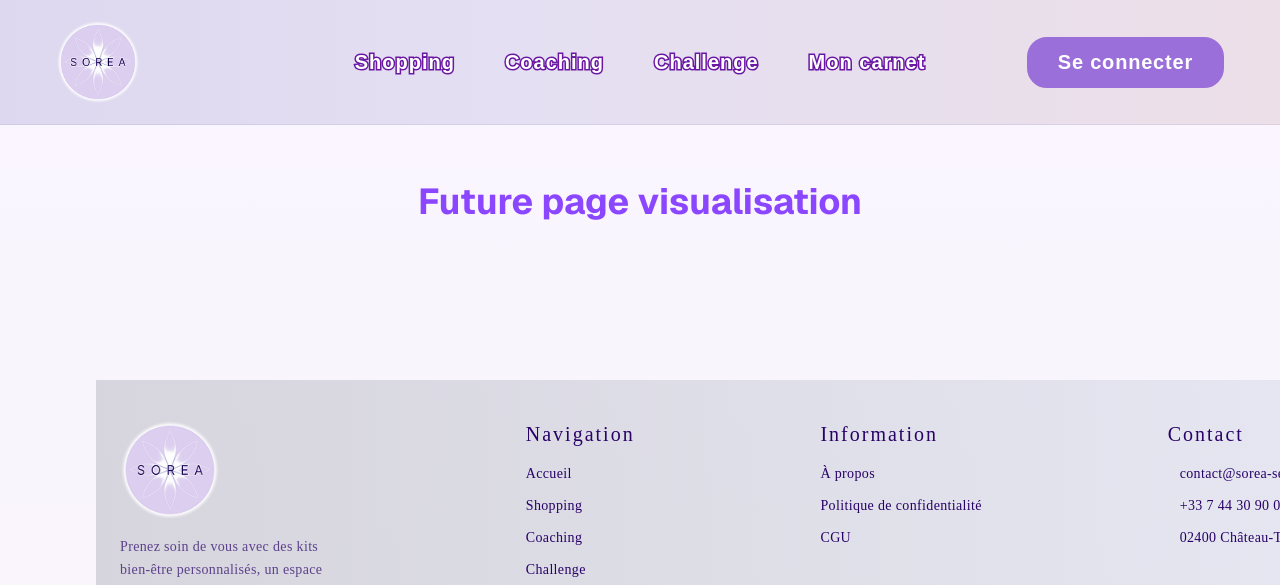
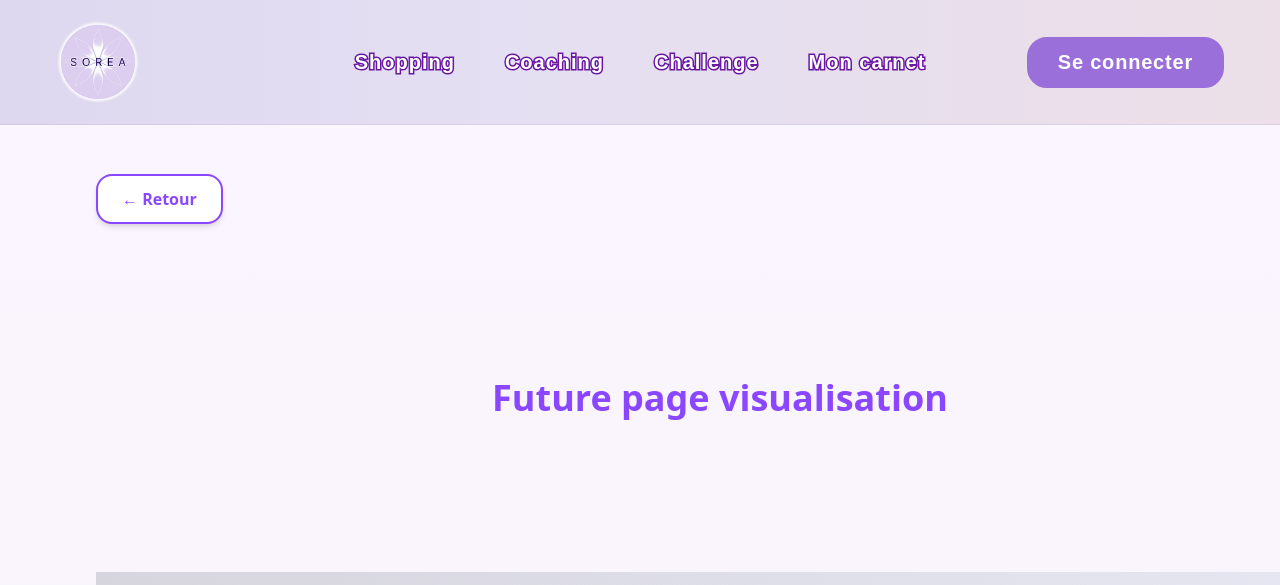
Before and after one commit to SOREA-sea/SOREA, a Next.js app: page /visualisation in a window 1280 px wide. Shown: the top 585 px of the page. Built offline with nearby package versions, Linux system fonts and the light colour scheme; no server answers; some icons are missing; a web font is replaced by a local one.

Commit message:
fix challenge

```diff
--- a/src/app/miroir/page.tsx
+++ b/src/app/miroir/page.tsx
@@ -1,15 +1,28 @@
+import Link from "next/link";
 import Navbar from '@/components/Navbar';
 import Footer from "@/components/Footer";
 
 export default function NouvellePage() {
   return (
-    <div className="min-h-screen flex flex-col bg-gradient-to-b from-purple-50 to-[#f9f5fa]">
+    <div className="min-h-screen flex flex-col bg-gradient-to-b from-purple-50 to-[#f9f5fa] font-sans text-gray-800 relative items-center">
+
       <div className="w-[1440px] pr-[96px] pl-[96px] mx-auto pb-[24px]">
         <Navbar />
       </div>
 
-      <main className="flex-grow flex items-center justify-center">
-        <h1 className="text-4xl font-bold text-[#8B47FF]">Future page Miroire</h1>
+      <main className="flex flex-col flex-grow items-center mx-auto w-[1440px] pt-[150px] pr-[96px] pb-[24px] pl-[96px]">
+
+        <div className="w-full mb-6">
+          <Link href="/challenge">
+            <button className="flex items-center gap-2 bg-white text-[#8B47FF] font-bold px-6 py-3 rounded-2xl shadow-md transition-all duration-300 hover:scale-105 hover:shadow-xl cursor-pointer border-2 border-[#8B47FF]">
+              ← Retour
+            </button>
+          </Link>
+        </div>
+
+        <div className="flex-grow flex items-center justify-center min-h-[300px]">
+          <h1 className="text-4xl font-bold text-[#8B47FF]">Future page Miroire</h1>
+        </div>
       </main>
 
       <div className="w-[1440px] pr-[96px] pl-[96px] mx-auto pb-[24px]">
--- a/src/app/mot-a-moi/page.tsx
+++ b/src/app/mot-a-moi/page.tsx
@@ -1,15 +1,28 @@
+import Link from "next/link";
 import Navbar from '@/components/Navbar';
 import Footer from "@/components/Footer";
 
 export default function NouvellePage() {
   return (
-    <div className="min-h-screen flex flex-col bg-gradient-to-b from-purple-50 to-[#f9f5fa]">
+    <div className="min-h-screen flex flex-col bg-gradient-to-b from-purple-50 to-[#f9f5fa] font-sans text-gray-800 relative items-center">
+
       <div className="w-[1440px] pr-[96px] pl-[96px] mx-auto pb-[24px]">
         <Navbar />
       </div>
 
-      <main className="flex-grow flex items-center justify-center">
-        <h1 className="text-4xl font-bold text-[#8B47FF]">Future page mot-à-moi</h1>
+      <main className="flex flex-col flex-grow items-center mx-auto w-[1440px] pt-[150px] pr-[96px] pb-[24px] pl-[96px]">
+
+        <div className="w-full mb-6">
+          <Link href="/challenge">
+            <button className="flex items-center gap-2 bg-white text-[#8B47FF] font-bold px-6 py-3 rounded-2xl shadow-md transition-all duration-300 hover:scale-105 hover:shadow-xl cursor-pointer border-2 border-[#8B47FF]">
+              ← Retour
+            </button>
+          </Link>
+        </div>
+
+        <div className="flex-grow flex items-center justify-center min-h-[300px]">
+          <h1 className="text-4xl font-bold text-[#8B47FF]">Future page mot-à-moi</h1>
+        </div>
       </main>
 
       <div className="w-[1440px] pr-[96px] pl-[96px] mx-auto pb-[24px]">
--- a/src/app/visualisation/page.tsx
+++ b/src/app/visualisation/page.tsx
@@ -1,15 +1,28 @@
+import Link from "next/link";
 import Navbar from '@/components/Navbar';
 import Footer from "@/components/Footer";
 
 export default function NouvellePage() {
   return (
-    <div className="min-h-screen flex flex-col bg-gradient-to-b from-purple-50 to-[#f9f5fa]">
+    <div className="min-h-screen flex flex-col bg-gradient-to-b from-purple-50 to-[#f9f5fa] font-sans text-gray-800 relative items-center">
+
       <div className="w-[1440px] pr-[96px] pl-[96px] mx-auto pb-[24px]">
         <Navbar />
       </div>
 
-      <main className="flex-grow flex items-center justify-center">
-        <h1 className="text-4xl font-bold text-[#8B47FF]">Future page visualisation</h1>
+      <main className="flex flex-col flex-grow items-center mx-auto w-[1440px] pt-[150px] pr-[96px] pb-[24px] pl-[96px]">
+
+        <div className="w-full mb-6">
+          <Link href="/challenge">
+            <button className="flex items-center gap-2 bg-white text-[#8B47FF] font-bold px-6 py-3 rounded-2xl shadow-md transition-all duration-300 hover:scale-105 hover:shadow-xl cursor-pointer border-2 border-[#8B47FF]">
+              ← Retour
+            </button>
+          </Link>
+        </div>
+
+        <div className="flex-grow flex items-center justify-center min-h-[300px]">
+          <h1 className="text-4xl font-bold text-[#8B47FF]">Future page visualisation</h1>
+        </div>
       </main>
 
       <div className="w-[1440px] pr-[96px] pl-[96px] mx-auto pb-[24px]">
--- a/src/app/wim-hof/page.tsx
+++ b/src/app/wim-hof/page.tsx
@@ -1,15 +1,28 @@
+import Link from "next/link";
 import Navbar from '@/components/Navbar';
 import Footer from "@/components/Footer";
 
 export default function NouvellePage() {
   return (
-    <div className="min-h-screen flex flex-col bg-gradient-to-b from-purple-50 to-[#f9f5fa]">
+    <div className="min-h-screen flex flex-col bg-gradient-to-b from-purple-50 to-[#f9f5fa] font-sans text-gray-800 relative items-center">
+
       <div className="w-[1440px] pr-[96px] pl-[96px] mx-auto pb-[24px]">
         <Navbar />
       </div>
 
-      <main className="flex-grow flex items-center justify-center">
-        <h1 className="text-4xl font-bold text-[#8B47FF]">Future page wim-hof</h1>
+      <main className="flex flex-col flex-grow items-center mx-auto w-[1440px] pt-[150px] pr-[96px] pb-[24px] pl-[96px]">
+
+        <div className="w-full mb-6">
+          <Link href="/challenge">
+            <button className="flex items-center gap-2 bg-white text-[#8B47FF] font-bold px-6 py-3 rounded-2xl shadow-md transition-all duration-300 hover:scale-105 hover:shadow-xl cursor-pointer border-2 border-[#8B47FF]">
+              ← Retour
+            </button>
+          </Link>
+        </div>
+
+        <div className="flex-grow flex items-center justify-center min-h-[300px]">
+          <h1 className="text-4xl font-bold text-[#8B47FF]">Future page wim-hof</h1>
+        </div>
       </main>
 
       <div className="w-[1440px] pr-[96px] pl-[96px] mx-auto pb-[24px]">
```
